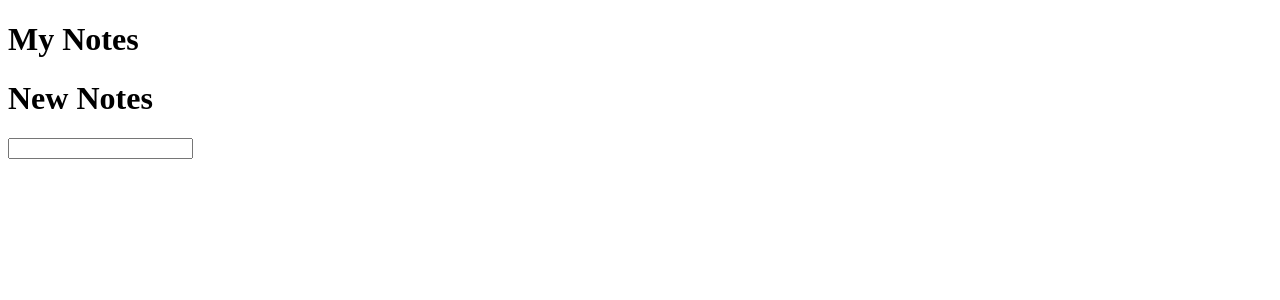
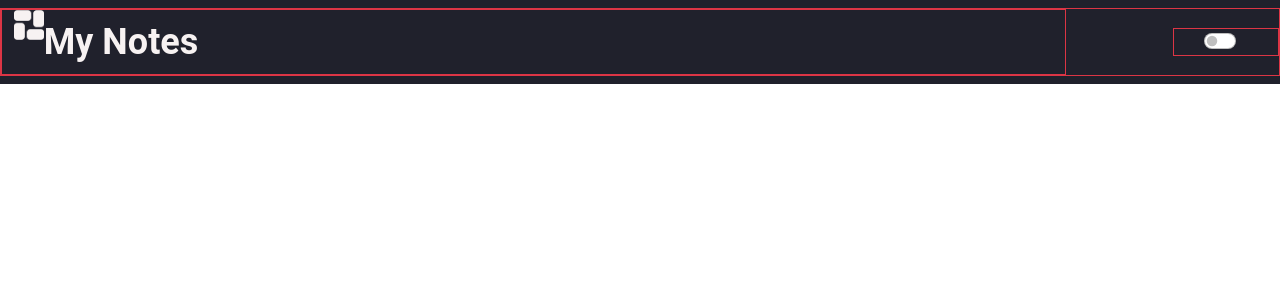
Before and after one commit to mohinimahato/Notes-app, a React (Vite) app: page / in a window 1280 px wide. Shown: the top 300 px of the page. Built offline with nearby package versions, Linux system fonts and the light colour scheme.

Commit message:
Added components

```diff
--- a/package.json
+++ b/package.json
@@ -33,9 +33,7 @@
     "vite": "^3.1.4"
   },
   "dependencies": {
-    "bootstrap": "^5.2.3",
     "react": "^18.2.0",
-    "react-bootstrap": "^2.7.0",
     "react-dom": "^18.2.0"
   }
 }
--- a/src/App.jsx
+++ b/src/App.jsx
@@ -5,9 +5,7 @@ import Header from "./components/Header";
 const App = () => {
   return (
     <div>
-      <h1>My Notes</h1>
-      <Header name="New Notes" />
-      <input />
+      <Header name="My Notes" />
     </div>
   );
 };
--- a/src/components/Header.jsx
+++ b/src/components/Header.jsx
@@ -1,7 +1,32 @@
+import Icon from "../icons/Icon.png";
 const Header = (props) => {
   return (
     <div>
-      <h1>{props.name}</h1>
+      <nav className="navbar navbar-light bg-light">
+        <div className="col-12 border border-danger d-flex justify-content-between">
+          <div className="col-10 border border-danger">
+            <div className="col-md-1 ">
+              <div className="container-fluid d-flex">
+                <img src={Icon} width="100" height="30" />
+                <a className="navbar-brand header-title mx-auto">
+                  {props.name}
+                </a>
+              </div>
+            </div>
+          </div>
+          <div className="col-1 my-auto border border-danger">
+            <div className="col-5 my-auto mx-auto">
+              <div className="form-check form-switch">
+                <input
+                  class="form-check-input"
+                  type="checkbox"
+                  id="flexSwitchCheckDefault"
+                />
+              </div>
+            </div>
+          </div>
+        </div>
+      </nav>
     </div>
   );
 };
--- a/src/index.html
+++ b/src/index.html
@@ -5,12 +5,17 @@
     <meta charset="UTF-8">
     <meta http-equiv="X-UA-Compatible" content="IE=edge">
     <meta name="viewport" content="width=device-width, initial-scale=1.0">
+    <link href="https://cdn.jsdelivr.net/npm/bootstrap@5.0.2/dist/css/bootstrap.min.css" rel="stylesheet"
+        integrity="sha384-EVSTQN3/azprG1Anm3QDgpJLIm9Nao0Yz1ztcQTwFspd3yD65VohhpuuCOmLASjC" crossorigin="anonymous">
     <link rel="stylesheet" href="./style.css">
     <title>My Notes</title>
 </head>
 
 <body>
     <div id="root">Not rendered</div>
+    <script src="https://cdn.jsdelivr.net/npm/bootstrap@5.0.2/dist/js/bootstrap.bundle.min.js"
+        integrity="sha384-MrcW6ZMFYlzcLA8Nl+NtUVF0sA7MsXsP1UyJoMp4YLEuNSfAP+JcXn/tWtIaxVXM"
+        crossorigin="anonymous"></script>
     <script type="module" src="./App.jsx"> //we added type="module" to let vite know we are not using any common js here we're gonna do ES6 modules
     </script>
 </body>
--- a/src/style.css
+++ b/src/style.css
@@ -0,0 +1,18 @@
+body {
+    overflow: hidden;
+}
+
+/*_____________Header______________*/
+.navbar {
+    background: #20212c !important;
+}
+
+.header-title {
+    font-size: 36px;
+    font-family: Roboto;
+    font-weight: 600;
+    text-align: center;
+    color: #F7F2F2 !important;
+}
+
+/*_____________Header______________*/
```
Also changed, not shown: src/app.js (deleted, +0 -11 lines), src/components/Search.jsx (added, +18 -0 lines), src/components/AddNotes.jsx (added), src/icons/Icon.png (added), 1 other file (tests, documents, lock files or other folders).
